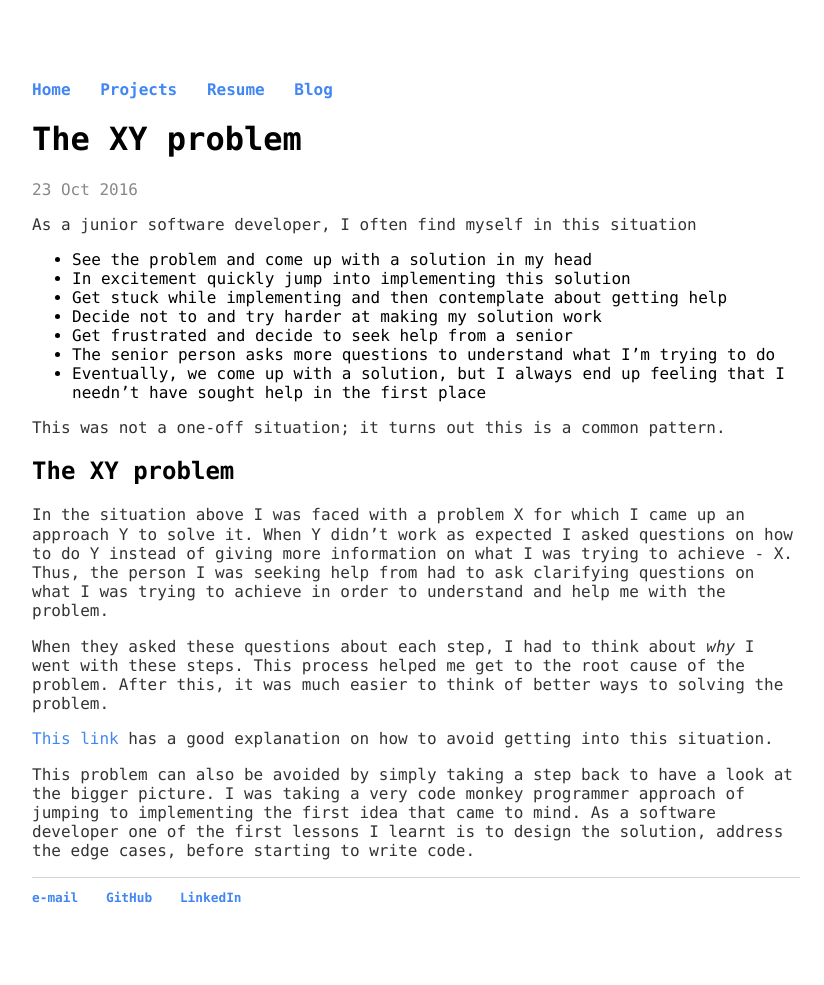
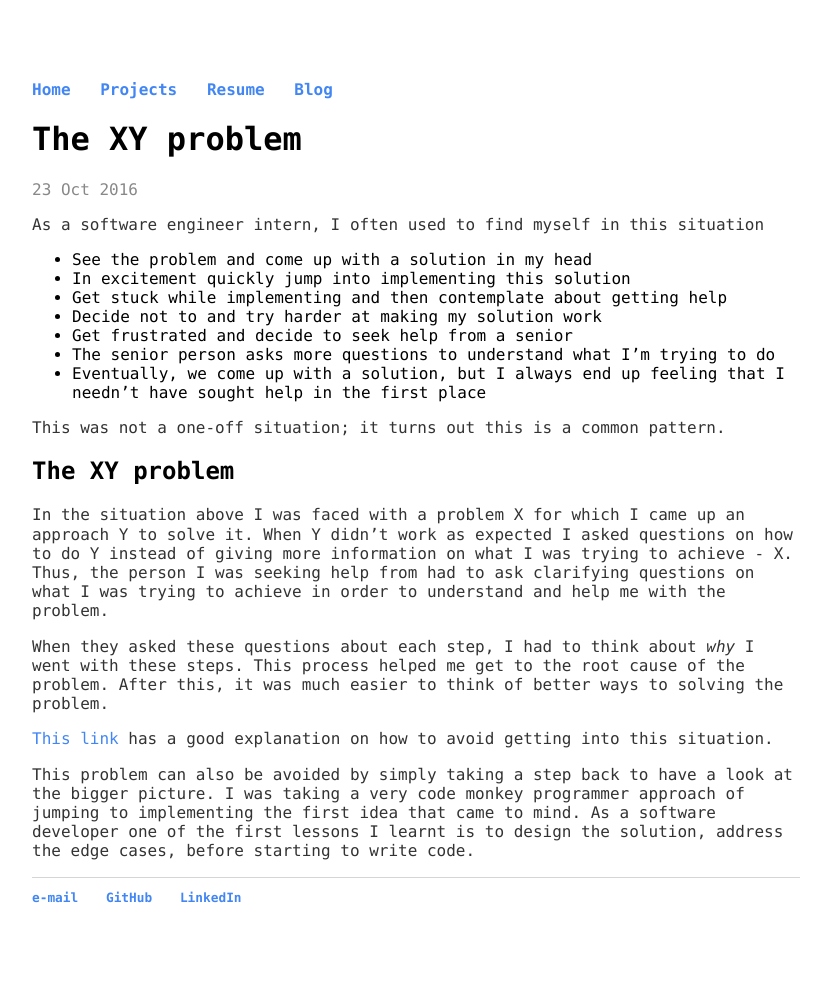
Before and after one commit to RaghavRamesh/RaghavRamesh.github.io, a Jekyll site: the page built from _posts/2016-10-23-the-xy-problem.md, in a window 1280 px wide. Shown: the whole page, without its empty margins (224-1048 px from the left). Built offline with Jekyll 4.4.1, drawn with Linux system fonts in a browser that asks for light colours; comment, search, counter and statistics services are not loaded.

Commit message:
Updated XY problem post

```diff
--- a/_posts/2016-10-23-the-xy-problem.md
+++ b/_posts/2016-10-23-the-xy-problem.md
@@ -3,7 +3,7 @@ layout: post
 title: "The XY problem"
 date: 2016-10-23
 ---
-As a junior software developer, I often find myself in this situation
+As a software engineer intern, I often used to find myself in this situation
 - See the problem and come up with a solution in my head
 - In excitement quickly jump into implementing this solution
 - Get stuck while implementing and then contemplate about getting help
```
